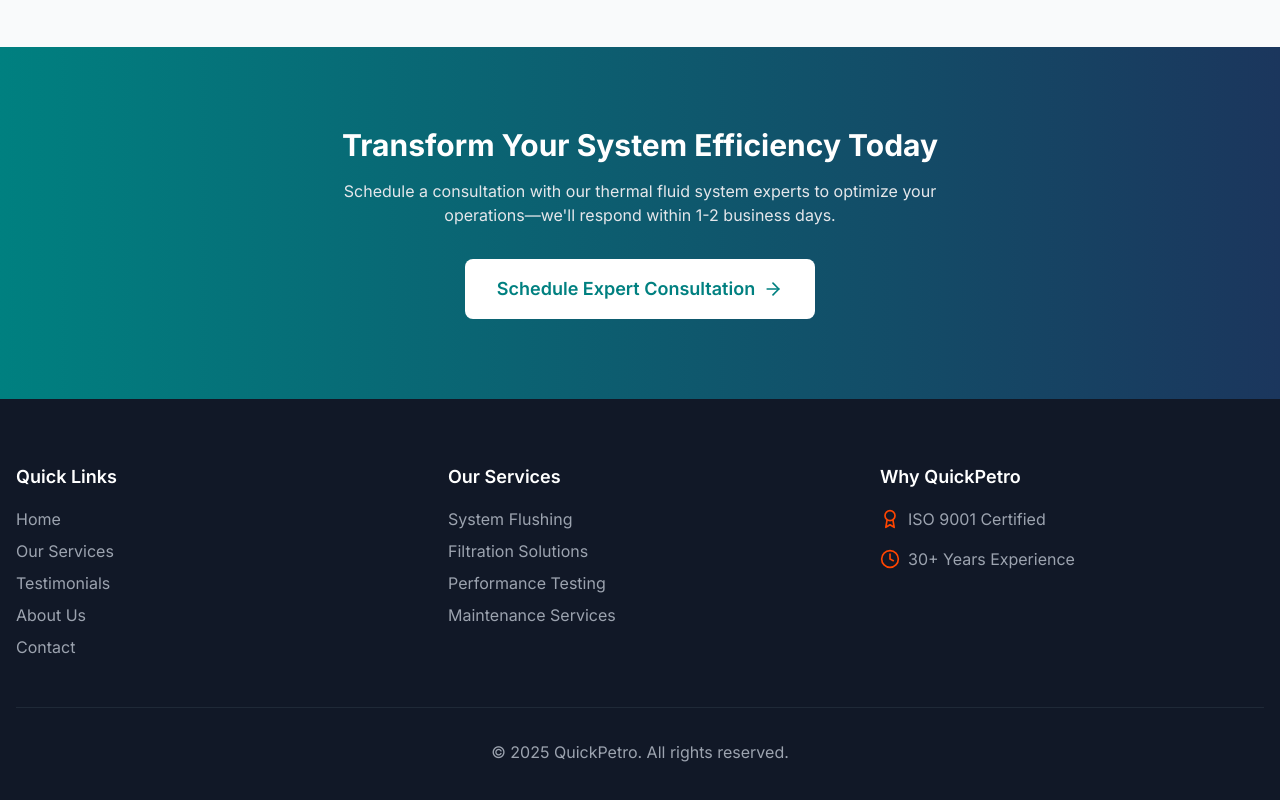
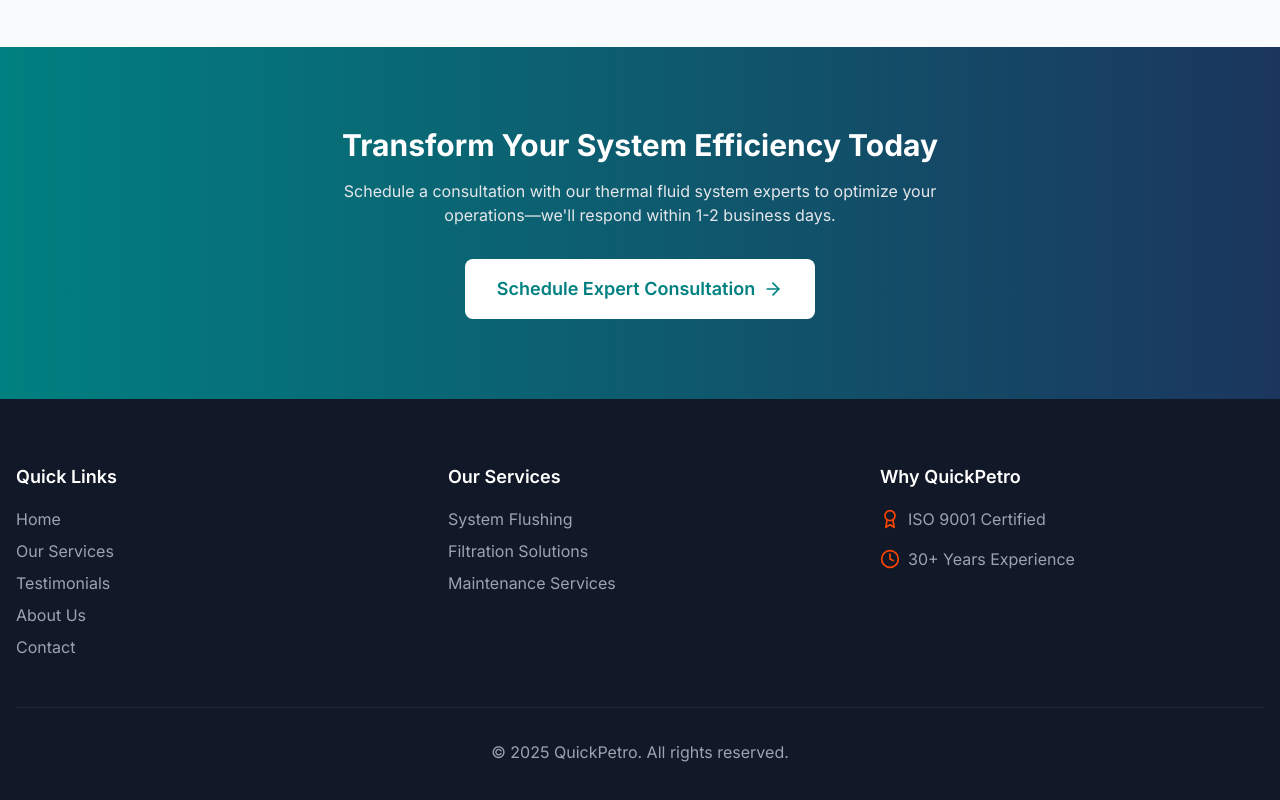
Before and after one commit to Appleknite/Updated_QuickPetro, a React (Vite) app: page / in a window 1280 px wide. Shown: the part 4533-5333 px from the top of the page. Built offline with nearby package versions, Linux system fonts and the light colour scheme.

Commit message:
Update Footer.tsx

```diff
--- a/src/components/layout/Footer.tsx
+++ b/src/components/layout/Footer.tsx
@@ -60,14 +60,6 @@
             </li>
             <li>
               <Link
-                to="/services/oil-testing"
-                className="text-gray-400 hover:text-white transition-colors"
-              >
-                Performance Testing
-              </Link>
-            </li>
-            <li>
-              <Link
                 to="/services/system-design"
                 className="text-gray-400 hover:text-white transition-colors"
               >
```
